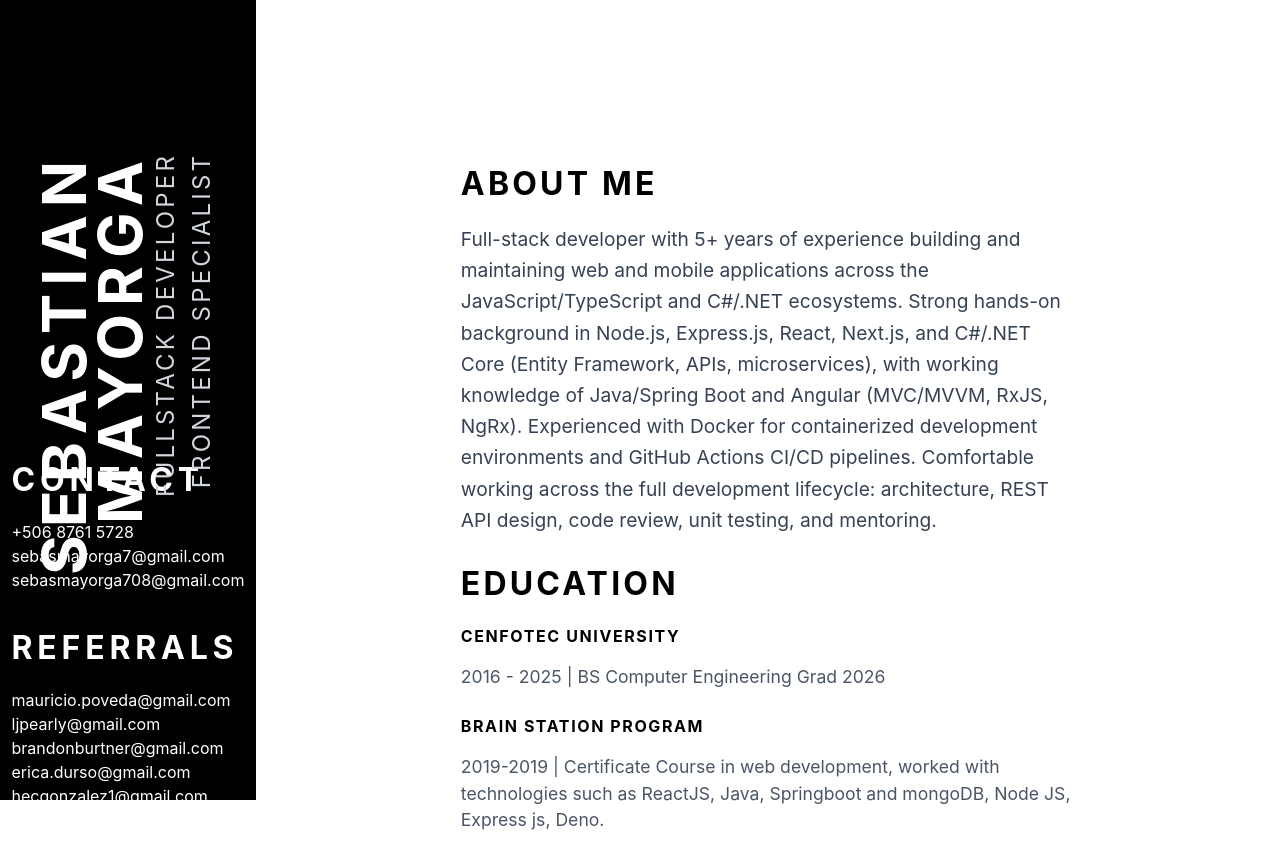
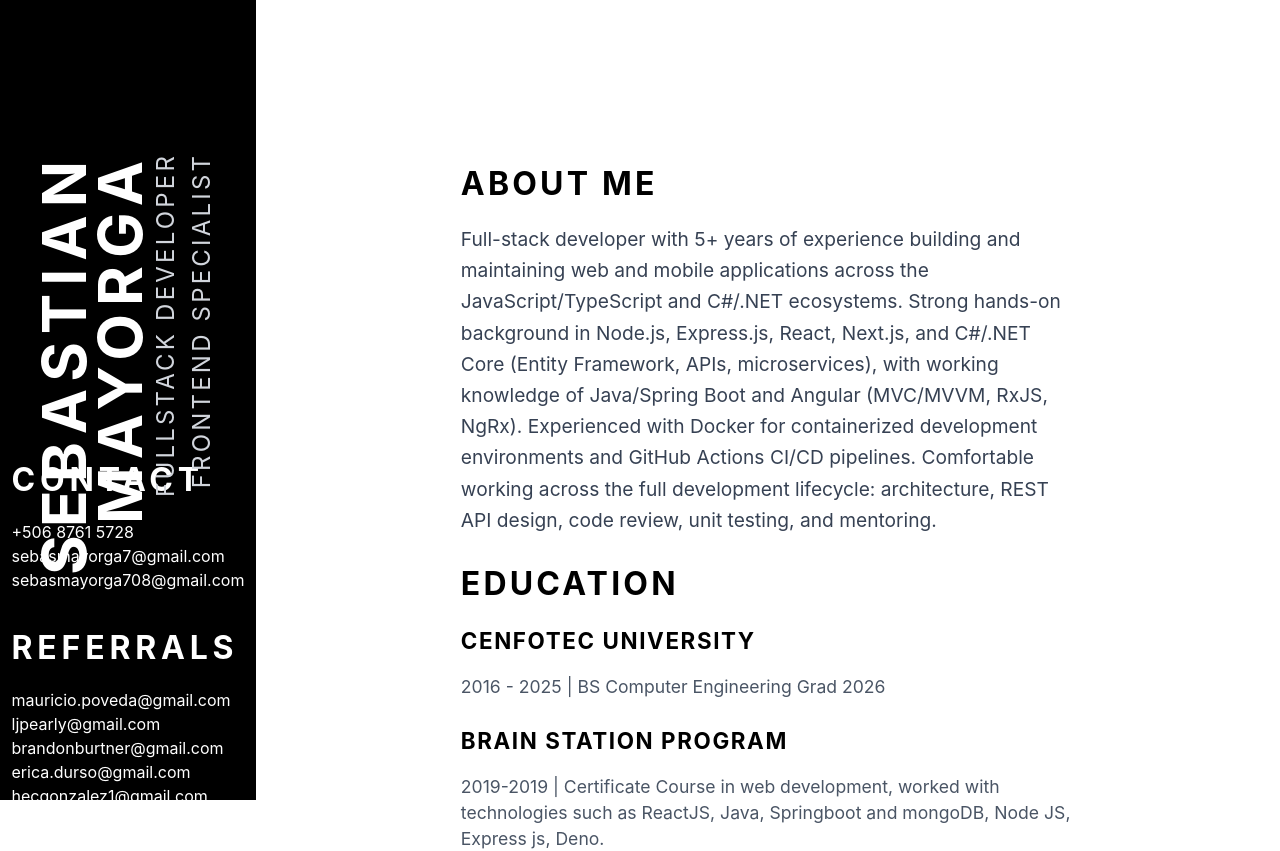
Before and after one commit to SebastianMayorgaCalderon/CV-react, a React (Vite) app: page / in a window 1280 px wide. Shown: the top 851 px of the page. Built offline with nearby package versions, Linux system fonts and the light colour scheme.

Commit message:
move data to json

```diff
--- a/src/App.jsx
+++ b/src/App.jsx
@@ -1,6 +1,8 @@
 import './App.css'
 import ExpSubsection from './ExpSubsection'
 import experience from './experience.json'
+import education from './education.json'
+import skills from './skills.json'
 
 export default function App() {
   return (
@@ -37,15 +39,13 @@ export default function App() {
         <br />
         <article className="w-3/5 mx-auto">
           <h1 className="text-[2rem] tracking-[0.2rem] font-bold text-black uppercase mb-4">EDUCATION</h1>
-          <div>
-            <h3 className="text-[1rem] tracking-[0.1rem] font-bold text-black uppercase mb-4">Cenfotec University</h3>
-            <p className="text-[1.1rem] text-gray-600">2016 - 2025 | BS Computer Engineering Grad 2026</p>
-          </div>
-          <br />
-          <div>
-            <h3 className="text-[1rem] tracking-[0.1rem] font-bold text-black uppercase mb-4">BRAIN STATION PROGRAM</h3>
-            <p className="text-[1.1rem] text-gray-600">2019-2019 | Certificate Course in web development, worked with technologies such as ReactJS, Java, Springboot and  mongoDB, Node JS, Express js, Deno.</p>
-          </div>
+          {education.map((edu, index) => (
+            <div key={edu.institution}>
+              {index > 0 && <br />}
+              <h3 className="text-[1.4rem] tracking-[0.1rem] font-bold text-black uppercase mb-4">{edu.institution}</h3>
+              <p className="text-[1.1rem] text-gray-600">{edu.details}</p>
+            </div>
+          ))}
         </article>
         <br />
         <article className="w-3/5 mx-auto">
@@ -61,6 +61,21 @@ export default function App() {
             />
           ))}
         </article>
+        <br />
+        <article className="w-3/5 mx-auto">
+          <h1 className="text-[2rem] tracking-[0.2rem] font-bold text-black uppercase mb-4">Skills</h1>
+          {skills.map((skill, index) => (
+            <div key={skill.category}>
+              {index > 0 && <br />}
+              <ul className="list-disc pl-4 mb-4">
+                <li>
+                  <h3 className="text-[1.4rem] tracking-[0.1rem] font-bold text-black uppercase">{skill.category}</h3>
+                </li>
+              </ul>
+              <p className="text-[1.1rem] text-gray-600">{skill.items.join(', ')}</p>
+            </div>
+          ))}
+        </article>
       </main>
     </div>
   )
--- /dev/null
+++ b/src/education.json
@@ -0,0 +1,10 @@
+[
+  {
+    "institution": "Cenfotec University",
+    "details": "2016 - 2025 | BS Computer Engineering Grad 2026"
+  },
+  {
+    "institution": "Brain Station Program",
+    "details": "2019-2019 | Certificate Course in web development, worked with technologies such as ReactJS, Java, Springboot and mongoDB, Node JS, Express js, Deno."
+  }
+]
--- /dev/null
+++ b/src/skills.json
@@ -0,0 +1,30 @@
+[
+  {
+    "category": "Languages",
+    "items": ["JavaScript", "TypeScript", "C#", "Java", "SQL", "Python (foundational/scripting)"]
+  },
+  {
+    "category": "Frontend",
+    "items": ["React", "Redux", "React Hooks", "Next.js", "React Native", "Angular 19", "StoryBook", "Chromatic", "accessibility", "Figma"]
+  },
+  {
+    "category": "Backend",
+    "items": ["Node.js", "Express.js", "Fastify", ".NET Core / .NET Framework / C# (ASP.NET)", "Entity Framework (code-first & database-first)", "Java / Spring Boot", "RESTful API design", "Redis"]
+  },
+  {
+    "category": "Databases",
+    "items": ["SQL Server", "PL/SQL", "stored procedures", "triggers", "functions", "migrations", "transactions", "NoSQL / non-relational databases (MongoDB)"]
+  },
+  {
+    "category": "Tools & Infrastructure",
+    "items": ["Docker (local/dev environment containerization)", "Kubernetes", "GitHub Actions (CI/CD pipeline YAML authoring)", "CI/CD pipeline review & troubleshooting", "Git", "GraphQL", "Module Federation", "gRPC"]
+  },
+  {
+    "category": "Familiar With / Actively Learning",
+    "items": ["Electron (packaging React/Angular UIs as desktop apps; reviewing main-process/renderer architecture and IPC)"]
+  },
+  {
+    "category": "Practices",
+    "items": ["Unit Testing", "Code Review", "QA", "Design Thinking", "Agile collaboration", "Technical Mentoring"]
+  }
+]
```
